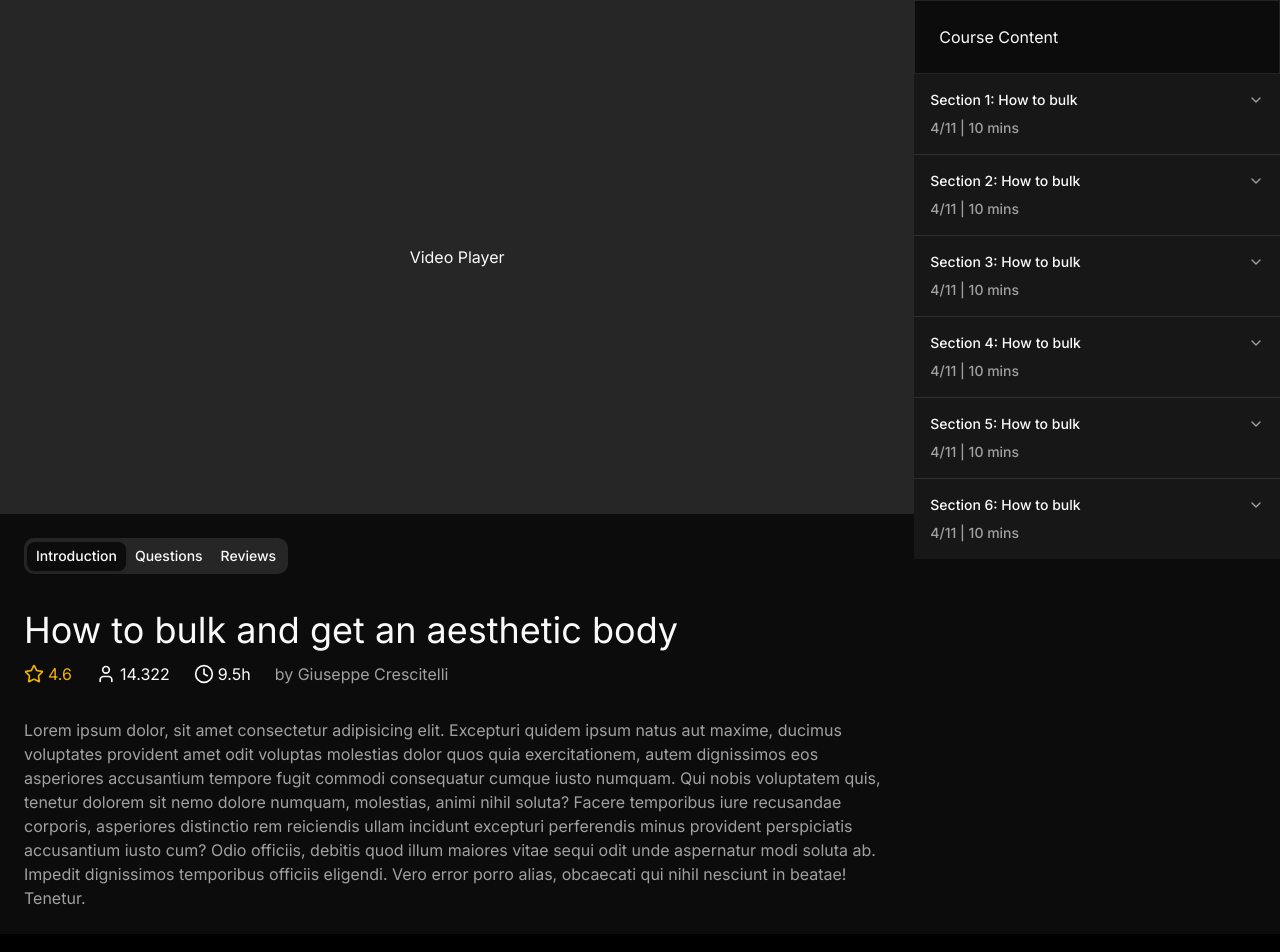
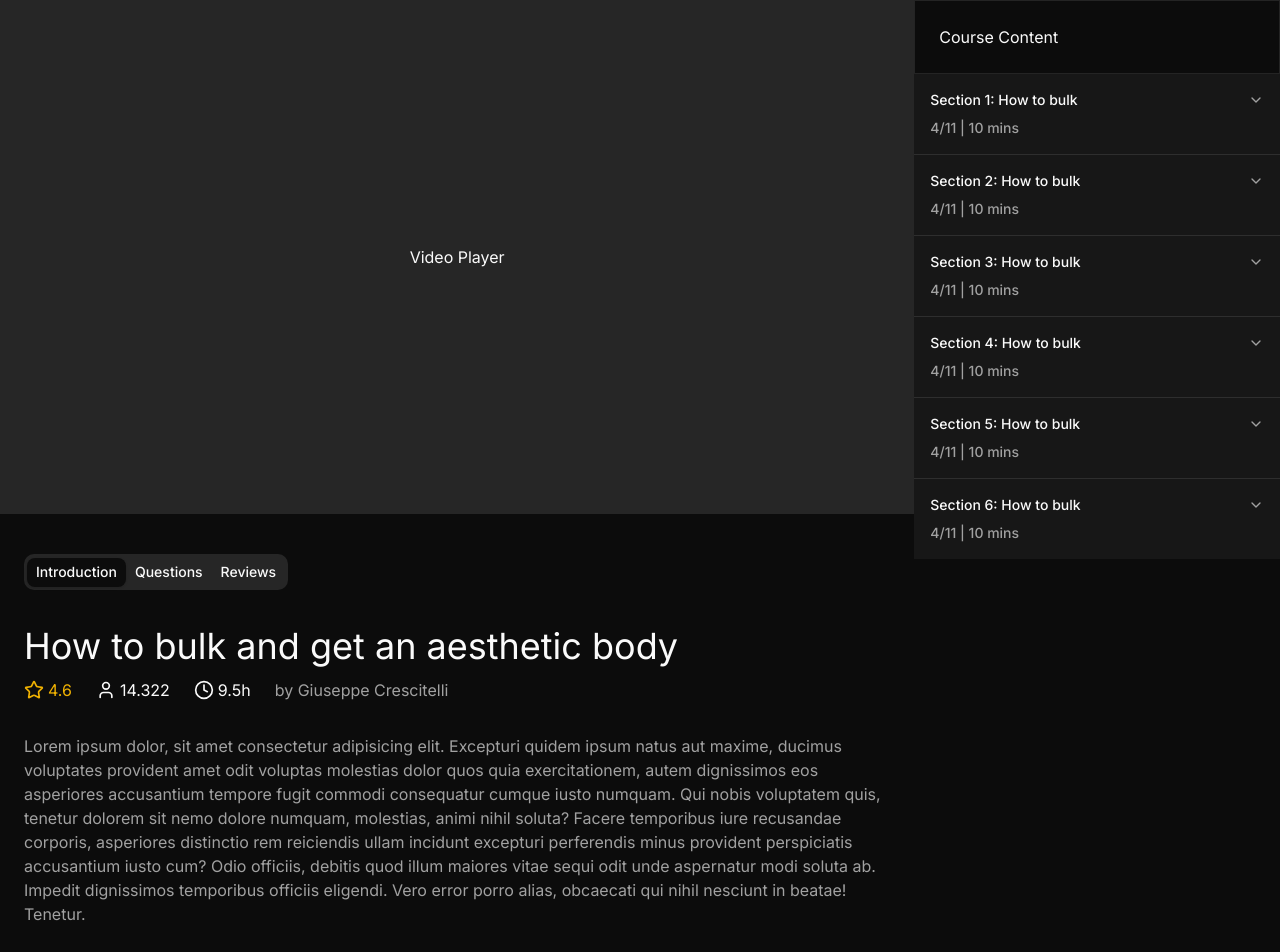
Before and after one commit to crstelli/codinglabs-lms, a Next.js app: page /course/1 in a window 1280 px wide. Shown: the top 952 px of the page. Built offline with nearby package versions, Linux system fonts and the light colour scheme.

Commit message:
Fixed padding.

```diff
--- a/components/CourseInfo.tsx
+++ b/components/CourseInfo.tsx
@@ -6,7 +6,7 @@ import { Clock, Star, User } from "lucide-react";
 
 function CourseInfo() {
   return (
-    <div className="p-6">
+    <div className="pt-10 pb-20 px-6">
       <Tabs className="gap-6" defaultValue="introduction">
         <TabsList>
           <TabsTrigger value="introduction">Introduction</TabsTrigger>
```
